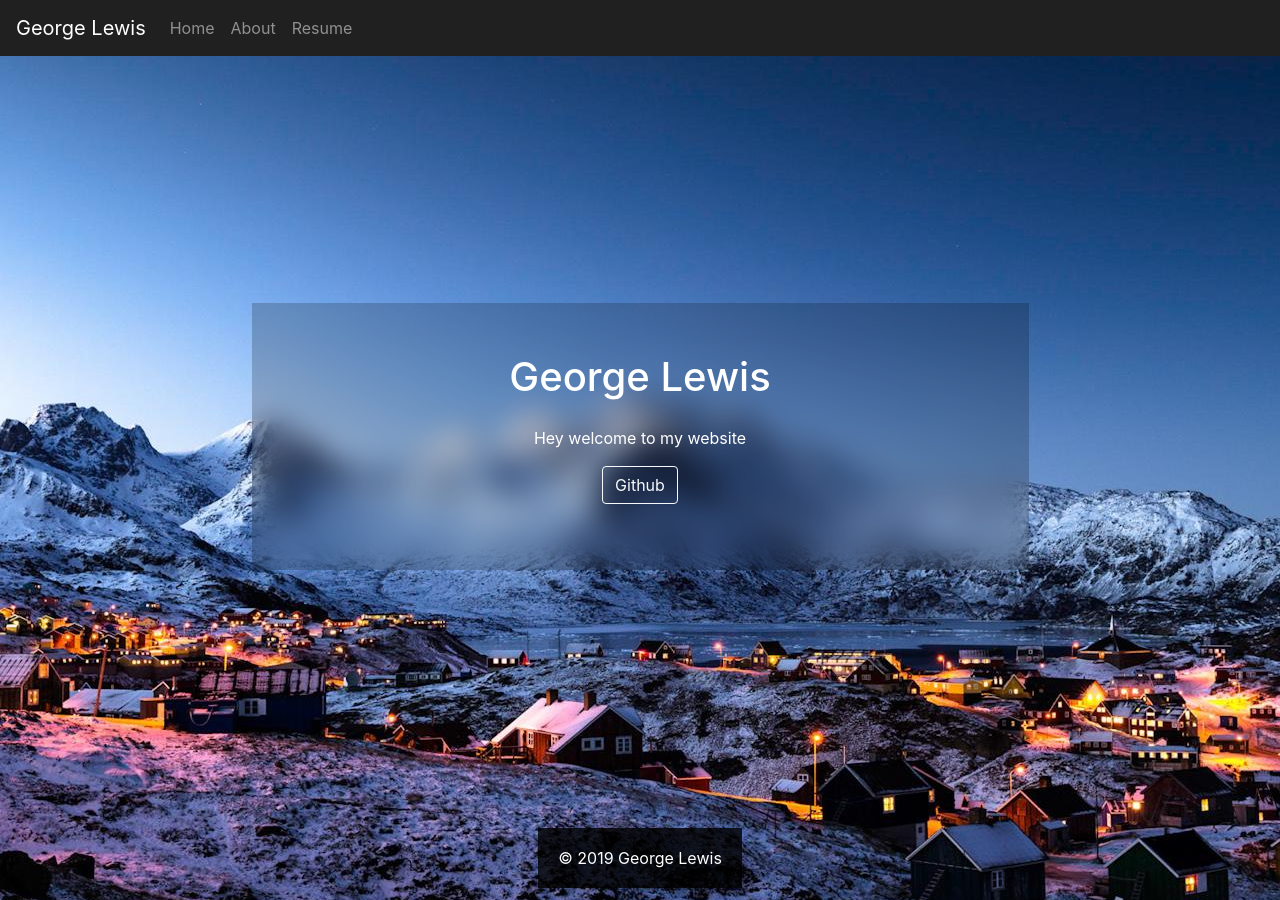
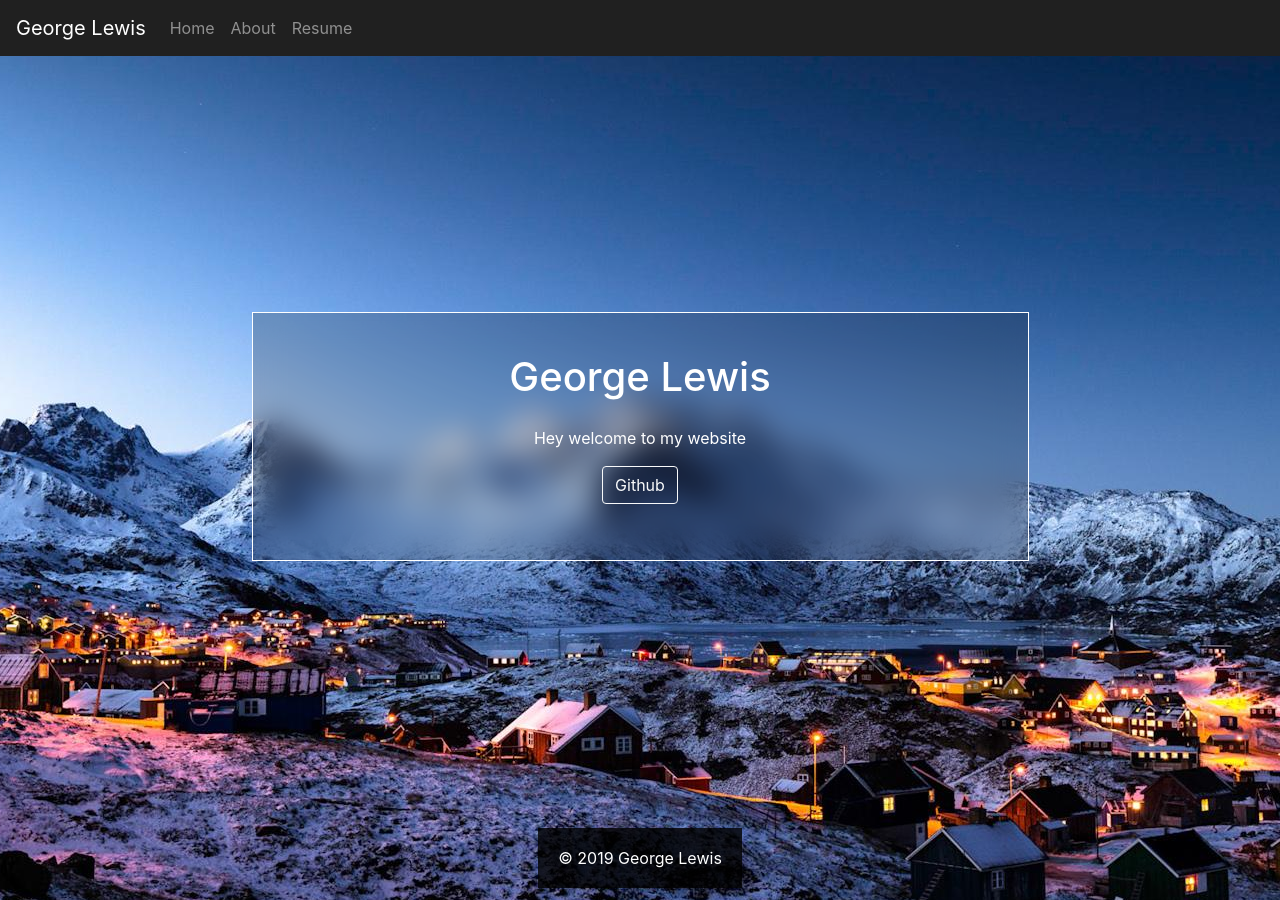
Before and after one commit to George-lewis/george-lewis.github.io, a Jekyll site: the page built from index.markdown, in a window 1280 px wide. Built offline with Jekyll 4.4.1, drawn with Linux system fonts in a browser that asks for light colours.

Commit message:
Add border to blurred div

```diff
--- a/_sass/_base.scss
+++ b/_sass/_base.scss
@@ -39,12 +39,10 @@ footer {
 }
 
 #content {
-    padding: 50px;
+	border: 1px solid white;
+    padding: 40px;
     align-self: center;
     width: 70%;
-}
-
-#content {
     background-color: rgba(0,0,0,0.2);
     backdrop-filter: blur(15px);
     text-align: center;
```
